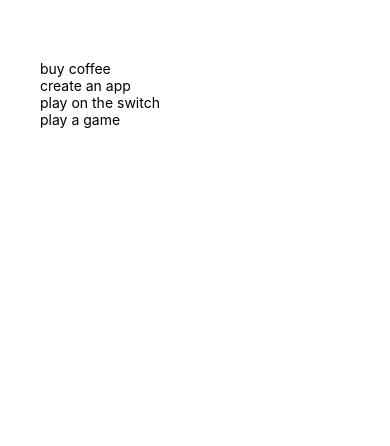
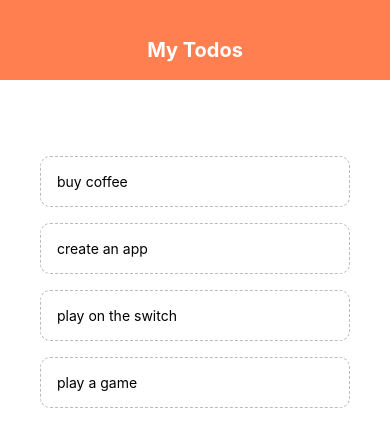
Before and after one commit to nwabuezenonso/learning-react_native, a React Native app in the folder myproject/: screen / in a window 390 px wide. Shown: the top 446 px of the page. Built offline with nearby package versions, Linux system fonts and the light colour scheme.

Commit message:
creating a simple todo app

```diff
--- a/myproject/App.js
+++ b/myproject/App.js
@@ -1,7 +1,8 @@
 // import { StatusBar } from 'expo-status-bar';
 import React, { useState } from 'react';
 import { Button, StyleSheet, Text, FlatList, View } from 'react-native';
-
+import Header from './components/header';
+import TodoItem from './components/todoItem';
 
 export default function App() {
   const [todos, setTodos] = useState([
@@ -11,18 +12,24 @@
     {text: 'play a game', key: '4'}
   ]);
 
+  const presshandler = (key) => {
+    setTodos((prevTodos) => {
+      return prevTodos.filter(todo => todo.key != key)
+    })
+  }
+
   return (
     <View style={styles.container}>
-      {/* header */}
+      <Header/>
       <View style={styles.content}>
         {/* to form */}
         <View style={styles.list}>
-            <FlatList
-              data={todos}
-              renderItem={( {item} ) => (
-                <Text>{item.text}</Text>
-              )}
-            />
+          <FlatList
+            data={todos}
+            renderItem={( {item} ) => (
+              <TodoItem item={item} pressHandler = {presshandler} />
+            )}
+          />
         </View>
       </View>
     </View>
--- /dev/null
+++ b/myproject/components/header.js
@@ -0,0 +1,26 @@
+import React from 'react';
+import { StyleSheet, Text, View } from 'react-native';
+
+
+export default function Header(){
+    return (
+        <View style={styles.header}>
+            <Text style={styles.title}>My Todos</Text>
+        </View>
+    )
+}
+
+
+const styles = StyleSheet.create({
+    header:{
+        height: 80,
+        paddingTop: 38,
+        backgroundColor: 'coral'
+    },
+    title: {
+        textAlign: 'center',
+        color: '#fff',
+        fontSize: 20,
+        fontWeight: 'bold'
+    }
+})
--- /dev/null
+++ b/myproject/components/todoItem.js
@@ -0,0 +1,23 @@
+import React from 'react';
+import { StyleSheet, Text, TouchableOpacity } from 'react-native';
+
+
+export default function TodoItem({ item, pressHandler }) {
+    return (
+        <TouchableOpacity onPress={() => pressHandler(item.key)}>
+            <Text style = {styles.item}>{item.text}</Text>
+        </TouchableOpacity>
+    )
+}
+
+
+const styles = StyleSheet.create({
+    item: {
+        padding: 16,
+        marginTop: 16,
+        borderColor: '#bbb',
+        borderWidth: 1,
+        borderStyle: 'dashed',
+        borderRadius: 10
+    }
+})
```
Also changed, not shown: 1 other file (tests, documents, lock files or other folders).
